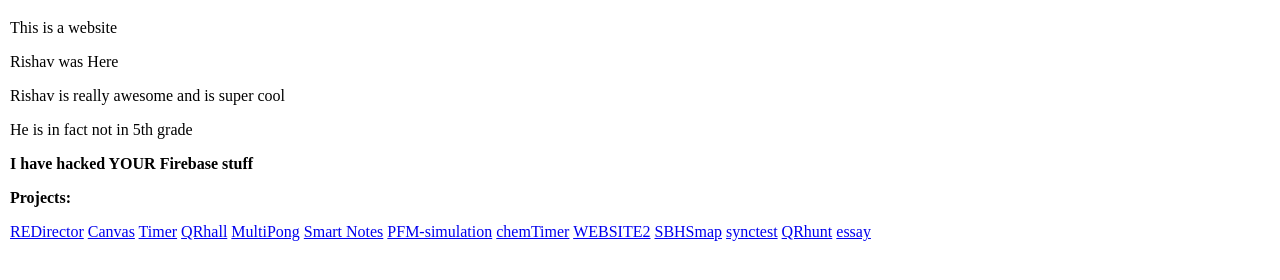
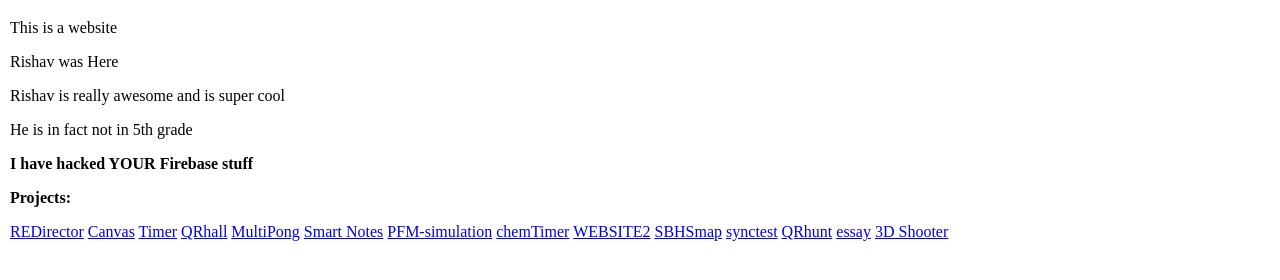
Before and after one commit to KihtrakRaknas/Old-Homepage, a plain HTML site: page index.html in a window 1280 px wide. Shown: the part 108-388 px from the top of the page. Drawn offline with Linux system fonts and the light colour scheme.

Commit message:
Update index.html

```diff
--- a/index.html
+++ b/index.html
@@ -31,6 +31,7 @@
 			<a href="synctest">synctest</a>
 			<a href="QRhunt">QRhunt</a>
 			<a href="essay">essay</a>
+			<a href="3d-shooter">3D Shooter</a>
 		</div>
 	</body>
 </html>
```
